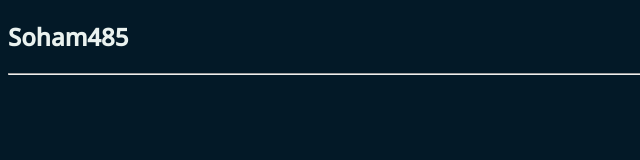
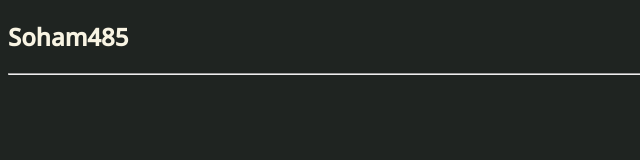
Before and after one commit to Soham485/soham485.github.io, a plain HTML site: page index.html in a window 1280 px wide. Shown: the whole page, without its empty margins (0-640 px from the left). Drawn offline with Linux system fonts and the light colour scheme.

Commit message:
Update styles.css

```diff
--- a/styles.css
+++ b/styles.css
@@ -2,7 +2,7 @@
 
 
 body {
-background-color: #031927;
+background-color: #1F2421;
 font-family: 'Noto Sans', sans-serif;
-color: #eaf2ef;
+color: #F8F4E3;
 }
```
